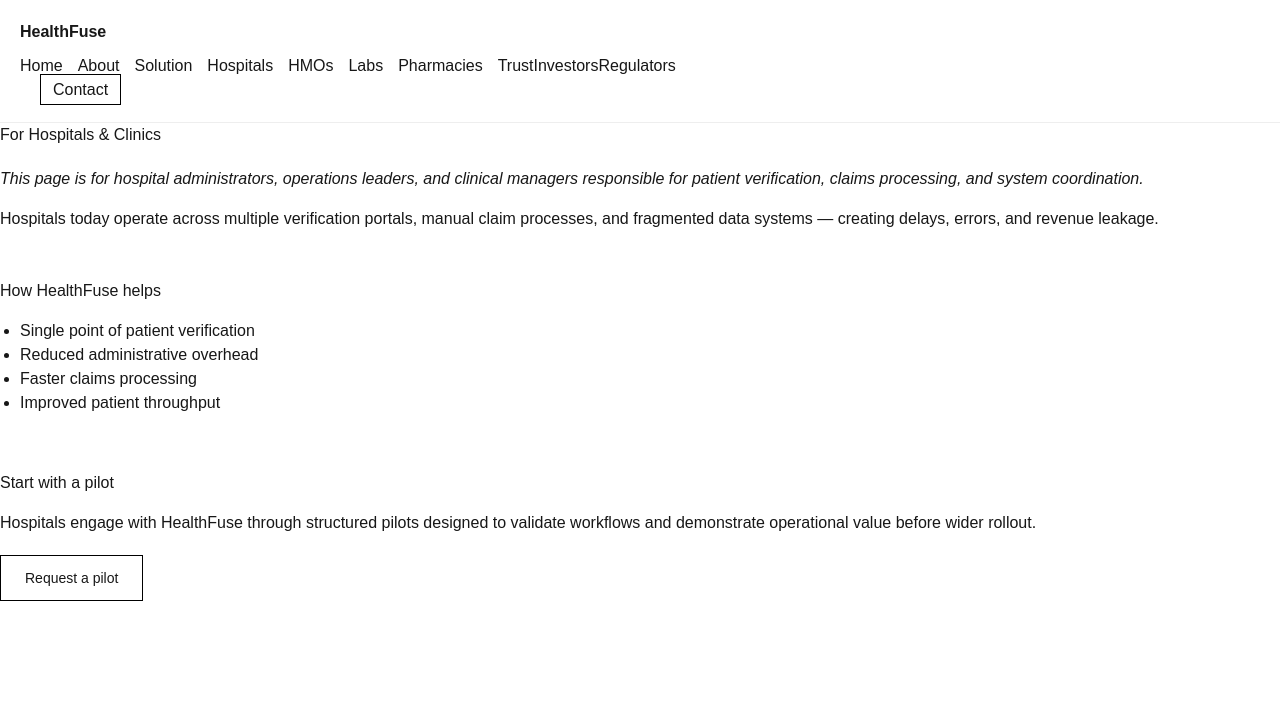
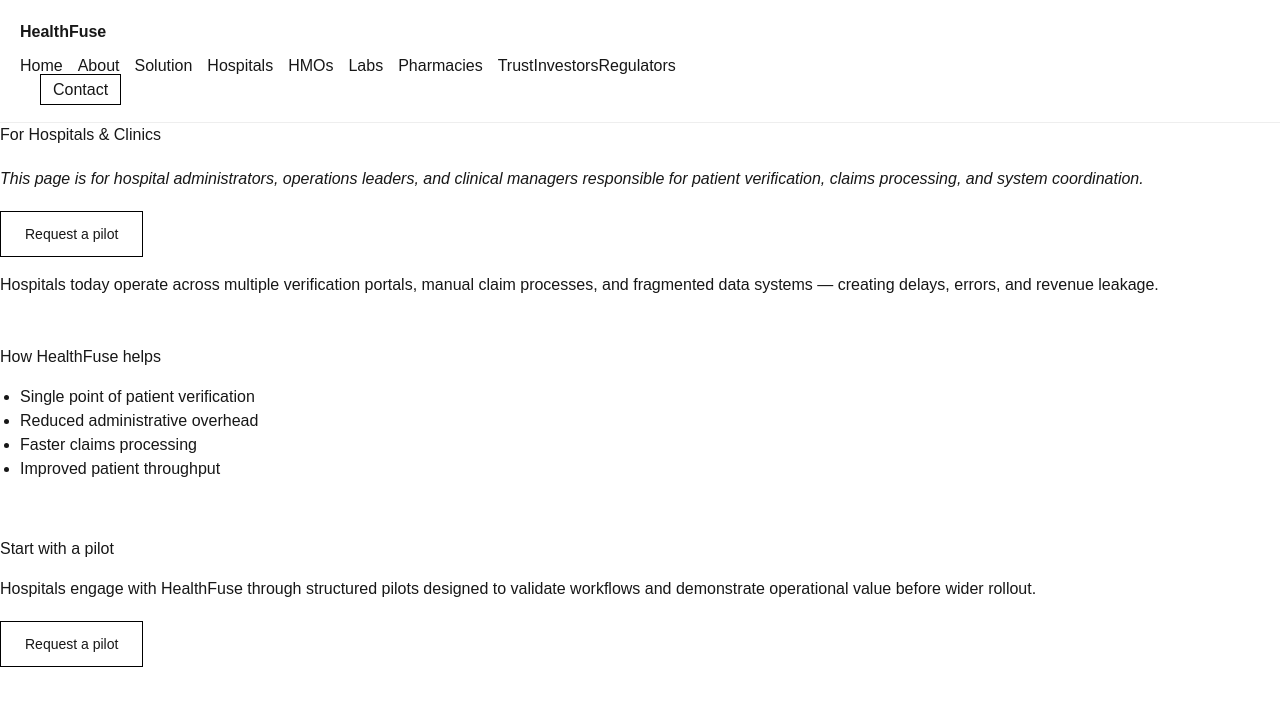
Before and after one commit to Nwokeoma/healthfuse, a Next.js app: page /hospitals in a window 1280 px wide. Shown: the top 706 px of the page. Built offline with nearby package versions, Linux system fonts and the light colour scheme.

Commit message:
Improve CTA placement and reduce friction for pilot conversations

```diff
--- a/app/contact/page.tsx
+++ b/app/contact/page.tsx
@@ -2,6 +2,11 @@
     return (
       <main style={{ padding: 40, maxWidth: 800, margin: "0 auto" }}>
         <h1>Partner with HealthFuse</h1>
+        <p className="mt-4 text-sm">
+  This form is used to initiate pilot discussions and exploratory conversations.
+  There is no obligation or commitment.
+</p>
+
 
         <p style={{ marginTop: 20 }}>
           HealthFuse works with hospitals, HMOs, laboratories, pharmacies,
--- a/app/hmos/page.tsx
+++ b/app/hmos/page.tsx
@@ -9,6 +9,8 @@
         This page is for HMO executives, claims managers, and payer operations teams
         responsible for authorization, reimbursement, and cost control.
       </p>
+      <Button href="/contact">Request a pilot</Button>
+
 
       <p className="mt-4">
         Managing claims across disconnected providers increases fraud risk, slows
--- a/app/hospitals/page.tsx
+++ b/app/hospitals/page.tsx
@@ -10,6 +10,8 @@
         managers responsible for patient verification, claims processing, and
         system coordination.
       </p>
+      <Button href="/contact">Request a pilot</Button>
+
 
       <p className="mt-4">
         Hospitals today operate across multiple verification portals, manual claim
--- a/app/investors/page.tsx
+++ b/app/investors/page.tsx
@@ -9,6 +9,8 @@
         This page is for long-term investors interested in healthcare infrastructure,
         system-level platforms, and durable network effects.
       </p>
+      <Button href="/contact">Request a pilot</Button>
+
 
       <p className="mt-4">
         Healthcare in Africa is expanding rapidly, yet its digital infrastructure
```
